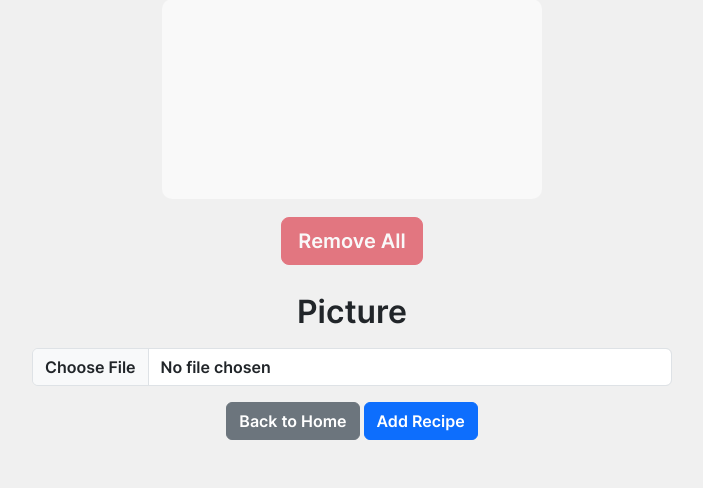
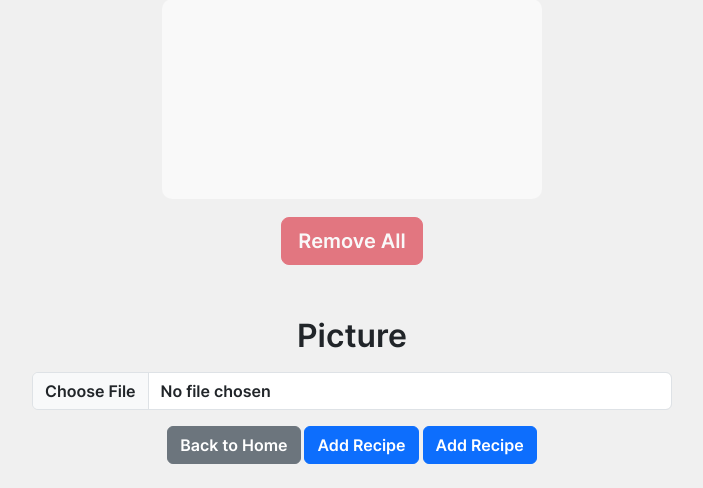
Before and after one commit to pizzackz/AppSecurityProject, a Flask app: page /admin/create_recipe in a window 1280 px wide. Shown: the part 747-1235 px from the top of the page, without its empty margins (288-991 px from the left). Before the commit the page ends 1187 px from the top, so only its background shows below. Run offline with Flask 3, Linux system fonts and the light colour scheme; parts of the project's set-up code (start-up, migrations or seed data) failed here and were passed over; some libraries are stand-ins or nearby versions.

Commit message:
Made Changes

```diff
--- a/app/blueprints/admin/admin_recipe_bp.py
+++ b/app/blueprints/admin/admin_recipe_bp.py
@@ -236,27 +236,29 @@ def create_recipe():
                 ingredients = ingredients.split(',')
             except:
                 flash('Error processing ingredients', 'error')
-                return redirect(url_for('admin_recipe_bp.recipe_database'))
+                return redirect(url_for('admin_recipe_bp.create_recipe'))
 
             # Clean data
             if ingredients == []:  # If empty, redirect
                 flash('Ingredients are empty!', 'error')
-                return redirect(url_for('admin_recipe_bp.recipe_database'))
+                return redirect(url_for('admin_recipe_bp.create_recipe'))
                 # return redirect
 
             # If not pass regex, redirect
             regex = r'^[a-zA-Z ]+$'  # Regex pattern allowing only letters and spaces
+            print(ingredients)
             for i in range(len(ingredients)):
                 ingredients[i] = (ingredients[i]).strip()
                 if ingredients[i] == '':
                     flash('Ingredients are empty!', 'error')
-                    return redirect(url_for('admin_recipe_bp.recipe_database'))
+                    return redirect(url_for('admin_recipe_bp.create_recipe'))
                 if not re.fullmatch(regex, ingredients[i]):
+                    print(f'Error here, {ingredients[i]}')
                     flash('Only letters and spaces allowed', 'error')
-                    return redirect(url_for('admin_recipe_bp.recipe_database'))
+                    return redirect(url_for('admin_recipe_bp.create_recipe'))
                 if len(ingredients[i]) > 20:
                     flash('Ingredient cannot be more than 20 characters', 'error')
-                    return redirect(url_for('admin_recipe_bp.recipe_database'))
+                    return redirect(url_for('admin_recipe_bp.create_recipe'))
                 ingredients[i] = (ingredients[i]).lower()
             ingredient_cleaned = ''
 
@@ -296,12 +298,12 @@ def create_recipe():
             api_key = 'your_virustotal_api_key'
             filename = picture.filename
 
-            result = scan_image_for_malware(api_key, filename)
+            # result = scan_image_for_malware(api_key, filename)
 
-            if not is_image_safe(result):
-                print("The image is not safe. Proceed with using it.")
-                flash('Please reupload the image', 'error')
-                return redirect(url_for('admin_recipe_bp.create_recipe'))
+            # if not is_image_safe(result):
+            #     print("The image is not safe. Proceed with using it.")
+            #     flash('Please reupload the image', 'error')
+            #     return redirect(url_for('admin_recipe_bp.create_recipe'))
 
             # Save the image file
             picture_filename = secure_filename(picture.filename)
--- a/app/blueprints/member/member_feedback_bp.py
+++ b/app/blueprints/member/member_feedback_bp.py
@@ -10,7 +10,7 @@ from flask import (
     url_for,
 )
 
-from forms import createFeedback
+from app.forms import createFeedback
 
 member_feedback_bp =  Blueprint("member_feedback_bp", __name__)
 
@@ -34,4 +34,4 @@ def feedback():
 
         # # change redirect to homepage
         # return redirect(url_for('menu'))
-    return render_template('customer/customer_feedback.html', form=feedback_form)
+    return render_template('member/feedback/feedback.html', form=feedback_form)
--- a/app/forms.py
+++ b/app/forms.py
@@ -1,4 +1,4 @@
-from wtforms import Form, StringField, PasswordField, FileField, TextAreaField, IntegerField, SelectField, DecimalField, SubmitField
+from wtforms import Form, StringField, PasswordField, FileField, TextAreaField, IntegerField, SelectField, DecimalField, SubmitField, validators
 from wtforms.validators import Email, DataRequired, Length, NumberRange, Optional, EqualTo
 from flask_wtf import FlaskForm
 
--- a/app/static/css/recipe/recipe_create.css
+++ b/app/static/css/recipe/recipe_create.css
@@ -94,6 +94,9 @@ label {
 .remove_ingredient:hover {
     color:#7d7d7d;
 }
+#ingredients {
+    display:none;
+}
 
 
 .ingredient_item span{
--- a/app/static/css/recipe/recipe_database.css
+++ b/app/static/css/recipe/recipe_database.css
@@ -98,6 +98,9 @@
 .ingredient_item span{
     margin-right:0.3rem;
 }
+#ingredients {
+    display:none;
+}
 
 /* Recipe Items */
 #parent2 {
--- a/app/templates/admin/recipe/recipe_create.html
+++ b/app/templates/admin/recipe/recipe_create.html
@@ -56,7 +56,8 @@
                 <div class="input_ingredient">
                     <input type="button" value="Remove All" class="btn btn-danger btn-lg" id="remove_all">
                 </div>
-                {{ render_field_picture(form.ingredients, style="display:none;", id="ingredients") }}
+                <label for="ingredients"></label>
+                {{ render_field_picture(form.ingredients, id="ingredients", placeholder="fad", value='') }}
             </div>
 
             <h1 id="picture-title">Picture</h1><br>
@@ -70,7 +71,7 @@
                     Home</a>
                 <input type="button" id="submit_recipe" onclick='submit_recipe1()' class="btn btn-primary mt-3 mb-4"
                        value="Add Recipe">
-<!--                <input type="submit" class="btn btn-primary mt-3 mb-4" value="Add Recipe">-->
+                <input type="submit" class="btn btn-primary mt-3 mb-4" value="Add Recipe">
             </div>
         </form>
         {% if alert_error %}
--- a/app/templates/admin/recipe/recipe_database.html
+++ b/app/templates/admin/recipe/recipe_database.html
@@ -47,7 +47,8 @@
         {{ form.csrf_token }}
         <div class="input_ingredient">
           <input type="text" class="form-control form-control-lg mb-2" name="ingredient" id="ingredient" placeholder="chicken, salad">
-          {{ form.ingredients(class="form-control", id="ingredients", style="display:none;")}}
+
+          {{ form.ingredients(class="form-control", id="ingredients", placeholder="chicken, salad")}}
           <div id="autocomplete" class="autocomplete"></div>
           <input type="button" value="+" id="add_ingredient" class="btn btn-success btn-lg mb-2">
         </div>
--- a/app/templates/member/feedback/feedback.html
+++ b/app/templates/member/feedback/feedback.html
@@ -1,4 +1,4 @@
-{% extends "customer_base.html" %}
+{% extends "base.html" %} <!-- Used to be customer_base.html -->
 {% block title %}Feedback{% endblock %}
 
 {% block css %}
```
